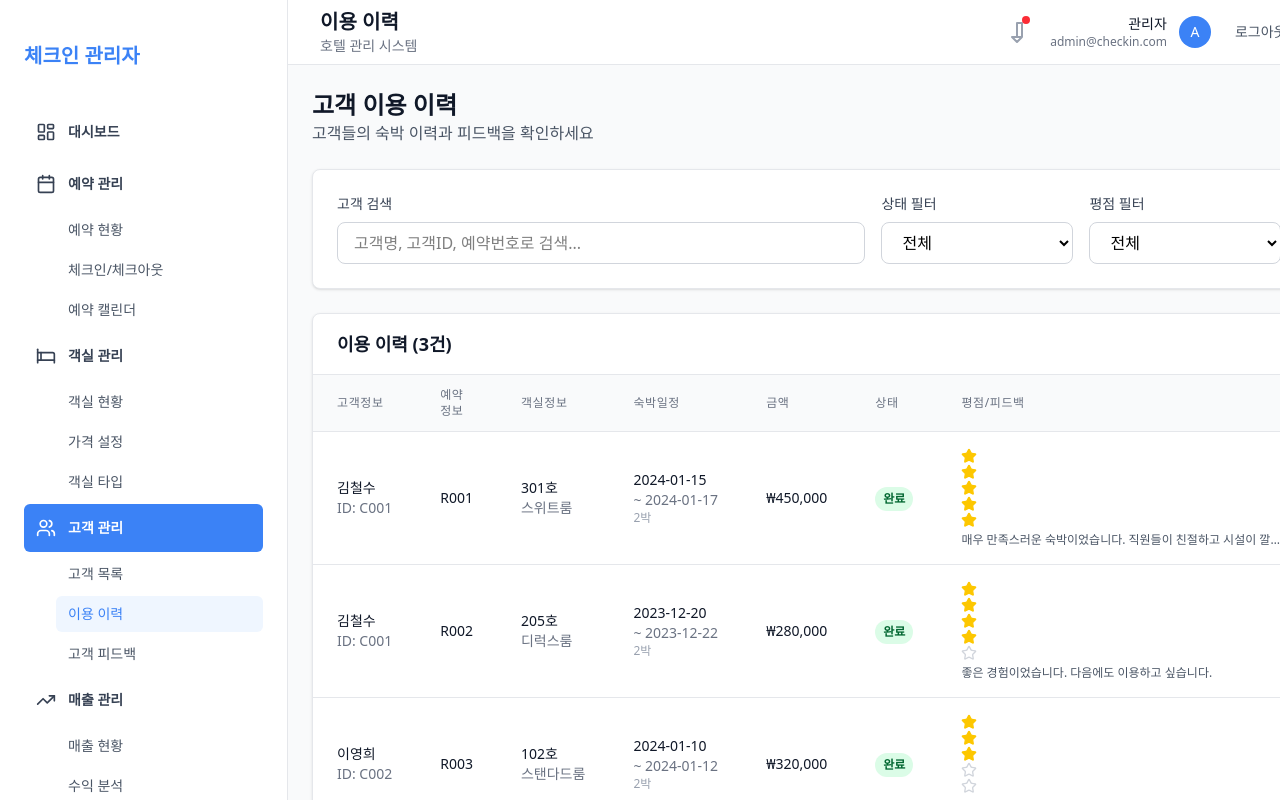
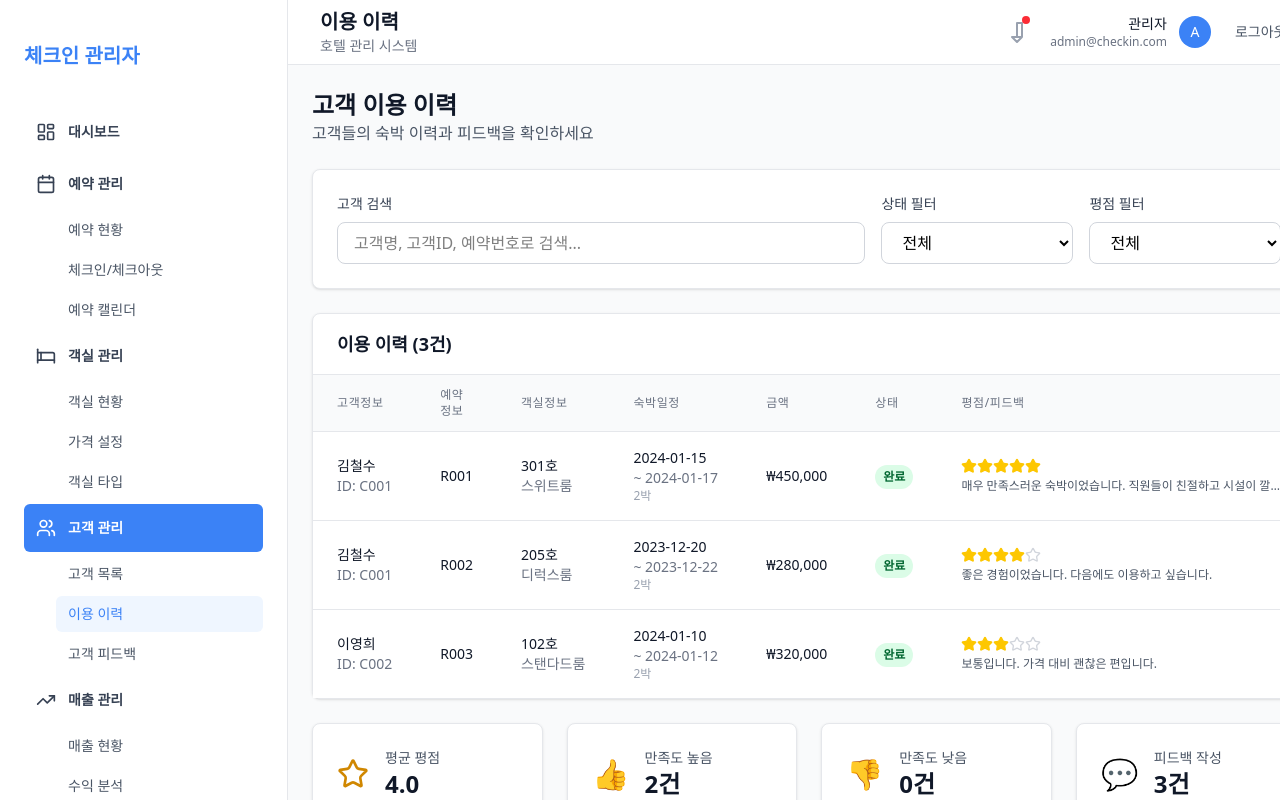
Before and after one commit to roblej/check-in-frontend, a Next.js app: page /admin/customer-history in a window 1280 px wide. Built offline with nearby package versions, Linux system fonts and the light colour scheme.

Commit message:
별점 display-flex 적용

```diff
--- a/src/app/admin/customer-history/page.js
+++ b/src/app/admin/customer-history/page.js
@@ -2,6 +2,7 @@
 
 import AdminLayout from '@/components/admin/AdminLayout';
 import { Star } from 'lucide-react';
+
 
 const CustomerHistoryPage = () => {
   const customerHistory = [
@@ -208,7 +209,7 @@ const CustomerHistoryPage = () => {
                     </td>
                     <td className="px-6 py-4">
                       <div className="text-sm">
-                        <div className="mb-1">{getRatingStars(history.rating)}</div>
+                        <div className="mb-1 display-flex">{getRatingStars(history.rating)}</div>
                         <div className="text-xs text-gray-600 max-w-xs truncate">
                           {history.feedback}
                         </div>
--- a/src/app/admin/feedback/page.js
+++ b/src/app/admin/feedback/page.js
@@ -228,7 +228,7 @@ const CustomerFeedbackPage = () => {
                   <div className="flex items-center gap-4 mb-2">
                     <div className="flex items-center gap-2">
                       <span className="text-sm text-gray-600">평점:</span>
-                      <span className="text-sm">{getRatingStars(feedback.rating)}</span>
+                      <span className="text-sm display-flex">{getRatingStars(feedback.rating)}</span>
                     </div>
                     <span className="text-sm text-gray-500">카테고리: {getCategoryText(feedback.category)}</span>
                     <span className="text-sm text-gray-500">작성일: {feedback.createdAt}</span>
--- a/src/app/globals.css
+++ b/src/app/globals.css
@@ -22,3 +22,7 @@
 .btn:disabled {
   @apply cursor-not-allowed opacity-50 bg-blue-300;
 }
+
+.display-flex {
+  display: flex;
+}
--- a/src/app/master/hotels/page.js
+++ b/src/app/master/hotels/page.js
@@ -253,7 +253,7 @@ const HotelManagement = () => {
                         className="rounded border-gray-300 text-purple-600 focus:ring-purple-500"
                       />
                     </td>
-                    <td className="px-6 py-4 w-96">
+                    <td className="px-6 py-4 w-120">
                       <div>
                         <div className="text-sm font-medium text-gray-900">{hotel.name}</div>
                         <div className="text-sm text-gray-500">{hotel.location}</div>
```
